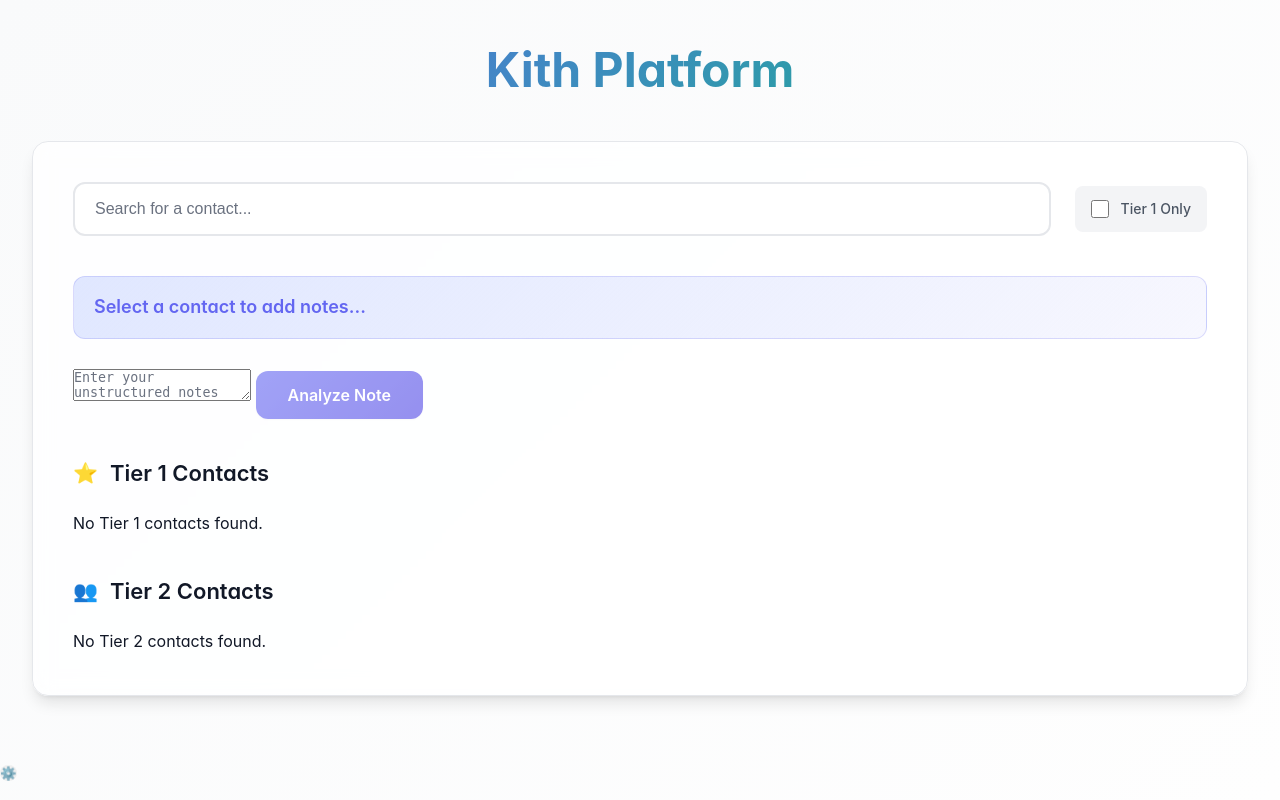
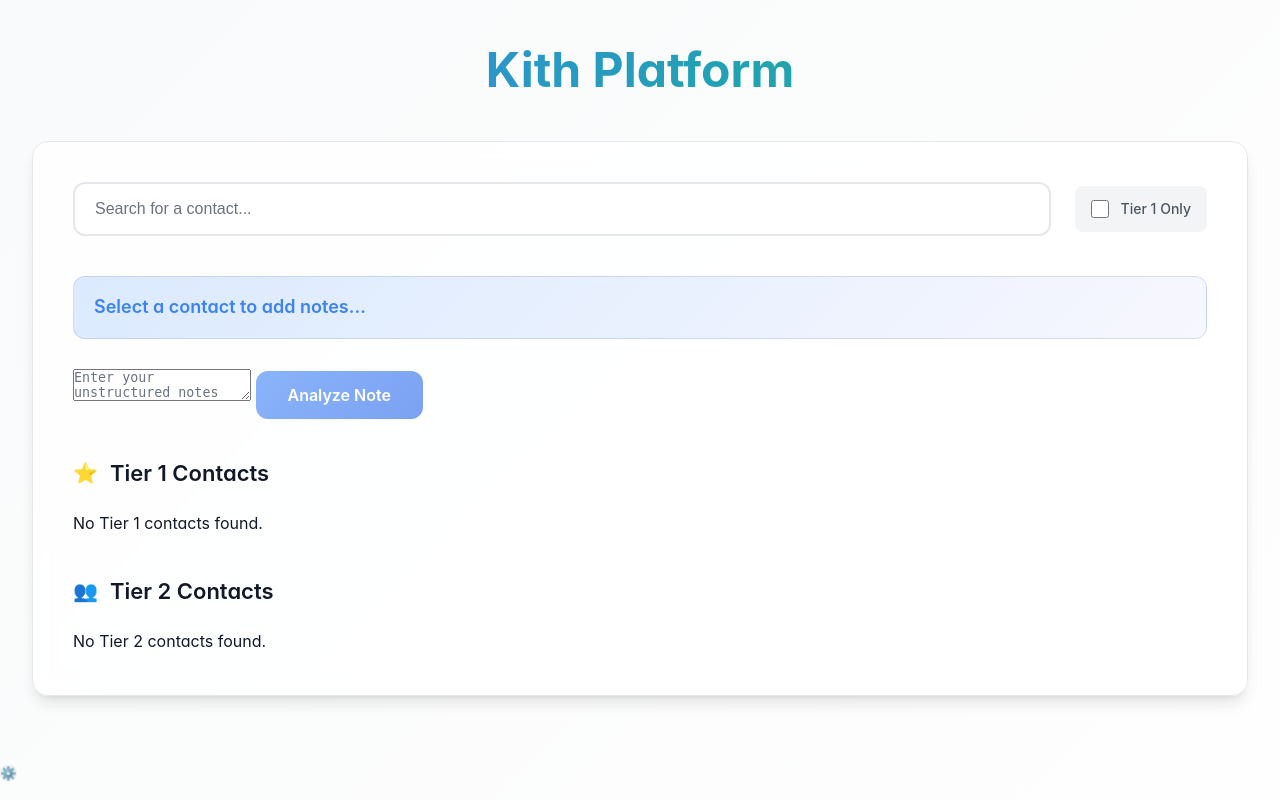
Before and after one commit to benedictux1/Spiderman-v3, a Flask app: template kith-platform/templates/index_original.html in a window 1280 px wide. Run offline with Flask 3, Linux system fonts and the light colour scheme; the template is opened without the code that fills it, so the values that code supplies are empty; some libraries are stand-ins or nearby versions.

Commit message:
UI improvements: Remove gear icons, contact IDs, update colors and text
1. Remove bottom gear icon from settings button
2. Remove contact ID numbers from contact cards
3. Change primary color from purple (#6366f1) to blue (#3b82f6) to match header
4. Change category headers to sentence case:
   - INFORMATION_GAPS → Information gaps
   - MEMORY_ANCHORS → Memory anchors

Clean, consistent UI with blue color scheme and better readability.

```diff
--- a/kith-platform/constants.py
+++ b/kith-platform/constants.py
@@ -45,8 +45,8 @@
     FINANCIAL_SITUATION = "Financial_Situation"
     ESTABLISHED_PATTERNS = "ESTABLISHED_PATTERNS"
     CORE_IDENTITY = "CORE_IDENTITY"
-    INFORMATION_GAPS = "INFORMATION_GAPS"
-    MEMORY_ANCHORS = "MEMORY_ANCHORS"
+    INFORMATION_GAPS = "Information gaps"
+    MEMORY_ANCHORS = "Memory anchors"
     POSITIONALITY = "POSITIONALITY"
     OTHERS = "Others"
 
--- a/kith-platform/static/js/contacts.js
+++ b/kith-platform/static/js/contacts.js
@@ -69,7 +69,7 @@
         contactDiv.innerHTML = `
             <h4>${contact.full_name || 'Unknown'}</h4>
             <p>@${contact.telegram_username || 'N/A'}</p>
-            <span class="contact-id">${contact.id}</span>
+
         `;
         contactDiv.onclick = () => window.openContactProfile(contact.id, contact.full_name);
         container.appendChild(contactDiv);
@@ -87,7 +87,7 @@
         contactDiv.innerHTML = `
             <h4>${contact.full_name || 'Unknown'}</h4>
             <p>@${contact.telegram_username || 'N/A'}</p>
-            <span class="contact-id">${contact.id}</span>
+
         `;
         contactDiv.onclick = () => window.openContactProfile(contact.id, contact.full_name);
         container.appendChild(contactDiv);
--- a/kith-platform/static/style.css
+++ b/kith-platform/static/style.css
@@ -1,8 +1,8 @@
 /* Modern Design System Variables */
 :root {
-    --primary-color: #6366f1;
-    --primary-hover: #4f46e5;
-    --primary-light: #e0e7ff;
+    --primary-color: #3b82f6;
+    --primary-hover: #2563eb;
+    --primary-light: #dbeafe;
     --secondary-color: #10b981;
     --secondary-hover: #059669;
     --accent-color: #f59e0b;
--- a/kith-platform/templates/index.html
+++ b/kith-platform/templates/index.html
@@ -375,8 +375,7 @@
             </div>
         </div>
 
-        <!-- Settings Button -->
-        <button id="settings-btn" class="settings-btn">⚙️</button>
+
     </div>
 
     <!-- External JavaScript files -->
```
